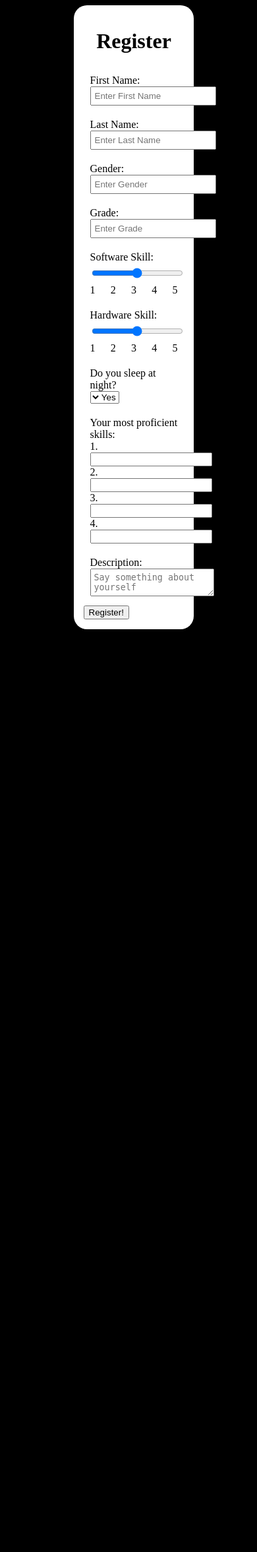
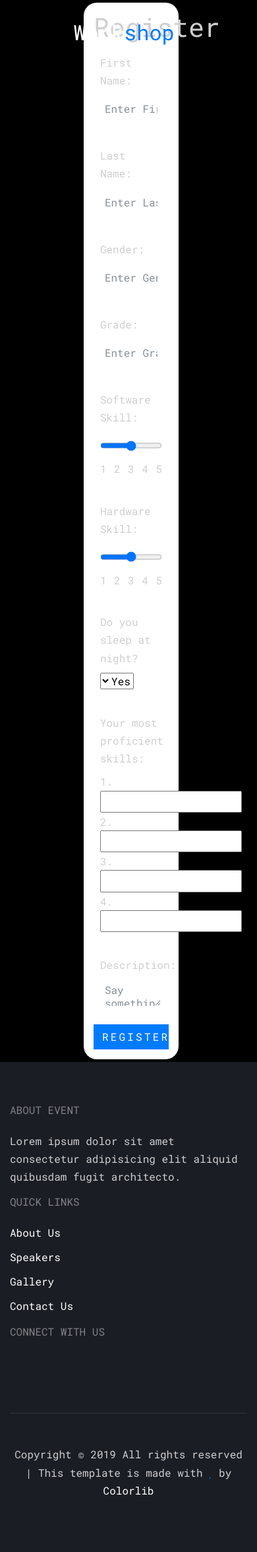
Before and after one commit to harris222/HackTheNorthProject, a Node project: template views/register.ejs in a window 390 px wide. Shown: the whole page at 66% size. Before the commit the page ends 954 px from the top, so only its background shows below. Run offline with Node 20 templates, Linux system fonts and the light colour scheme; the template is opened without the code that fills it, so the values that code supplies are empty; some libraries are stand-ins or nearby versions; some web fonts are replaced.

Commit message:
Add files via upload

```diff
--- a/views/partials/footer.ejs
+++ b/views/partials/footer.ejs
@@ -2,8 +2,26 @@
       <div class="container">
         <div class="row mb-5">
           <div class="col-md-4">
-            <h2 class="footer-heading text-uppercase mb-4">About Us</h2>
-            <p>We are working to improve team connection and communication.</p>
+            <h2 class="footer-heading text-uppercase mb-4">About Event</h2>
+            <p>Lorem ipsum dolor sit amet consectetur adipisicing elit aliquid quibusdam fugit architecto.</p>
+          </div>
+          <div class="col-md-3 ml-auto">
+            <h2 class="footer-heading text-uppercase mb-4">Quick Links</h2>
+            <ul class="list-unstyled">
+              <li><a href="#">About Us</a></li>
+              <li><a href="#">Speakers</a></li>
+              <li><a href="#">Gallery</a></li>
+              <li><a href="#">Contact Us</a></li>
+            </ul>
+          </div>
+          <div class="col-md-4">
+            <h2 class="footer-heading text-uppercase mb-4">Connect with Us</h2>
+            <p>
+              <a href="#" class="p-2 pl-0"><span class="icon-facebook"></span></a>
+              <a href="#" class="p-2"><span class="icon-twitter"></span></a>
+              <a href="#" class="p-2"><span class="icon-youtube"></span></a>
+              <a href="#" class="p-2"><span class="icon-instagram"></span></a>
+            </p>
           </div>
         </div>
         <div class="row">
@@ -11,9 +29,9 @@
             <div class="col-md-12 text-center">
               <div class="border-top pt-5">
               <p>
-
-              Copyright &copy; <script>document.write(new Date().getFullYear());</script> All rights reserved
-
+              <!-- Link back to Colorlib can't be removed. Template is licensed under CC BY 3.0. -->
+              Copyright &copy; <script>document.write(new Date().getFullYear());</script> All rights reserved | This template is made with <i class="icon-heart text-primary" aria-hidden="true"></i> by <a href="https://colorlib.com" target="_blank" >Colorlib</a>
+              <!-- Link back to Colorlib can't be removed. Template is licensed under CC BY 3.0. -->
               </p>
             </div>
           </div>
--- a/views/partials/header.ejs
+++ b/views/partials/header.ejs
@@ -1,9 +1,53 @@
 <!DOCTYPE html>
 <html lang="en">
-<head>
-    <meta charset="UTF-8">
-    <meta name="viewport" content="width=device-width, initial-scale=1.0">
-    <meta http-equiv="X-UA-Compatible" content="ie=edge">
+  <head>
     <title>4Pair</title>
-</head>
-<body>
+    <meta charset="utf-8">
+    <meta name="viewport" content="width=device-width, initial-scale=1, shrink-to-fit=no">
+
+    <link href="https://fonts.googleapis.com/css?family=Roboto+Mono" rel="stylesheet">
+    <link rel="stylesheet" href="fonts/icomoon/style.css">
+    <link rel="stylesheet" href="css/bootstrap.min.css">
+    <link rel="stylesheet" href="css/magnific-popup.css">
+    <link rel="stylesheet" href="css/jquery-ui.css">
+    <link rel="stylesheet" href="css/owl.carousel.min.css">
+    <link rel="stylesheet" href="css/owl.theme.default.min.css">
+    <link rel="stylesheet" href="css/bootstrap-datepicker.css">
+    <link rel="stylesheet" href="fonts/flaticon/font/flaticon.css">
+    <link rel="stylesheet" href="css/aos.css">
+
+    <link rel="stylesheet" href="css/style.css">
+  </head>
+  <body>
+
+  <div class="site-wrap">
+
+    <div class="site-mobile-menu">
+      <div class="site-mobile-menu-header">
+        <div class="site-mobile-menu-close mt-3">
+          <span class="icon-close2 js-menu-toggle"></span>
+        </div>
+      </div>
+      <div class="site-mobile-menu-body"></div>
+    </div>
+
+    <header class="site-navbar py-3" role="banner">
+      <div class="container-fluid">
+        <div class="row align-items-center">
+          <div class="col-11 col-xl-2">
+            <h1 class="mb-0"><a href="index.html" class="text-white h2 mb-0">Work<span class="text-primary">shop</span> </a></h1>
+          </div>
+          <div class="col-12 col-md-10 d-none d-xl-block">
+            <nav class="site-navigation position-relative text-right" role="navigation">
+              <ul class="site-menu js-clone-nav mx-auto d-none d-lg-block">
+                <li><a href="index.html">Find Events</a></li>
+                <li><a href="about.html">My Connections</a></li>
+                <li><a href="#">Login/Logout</a></li>
+              </ul>
+            </nav>
+          </div>
+          <div class="d-inline-block d-xl-none ml-md-0 mr-auto py-3" style="position: relative; top: 3px;"><a href="#" class="site-menu-toggle js-menu-toggle text-white"><span class="icon-menu h3"></span></a></div>
+          </div>
+        </div>
+      </div>
+    </header>
```
